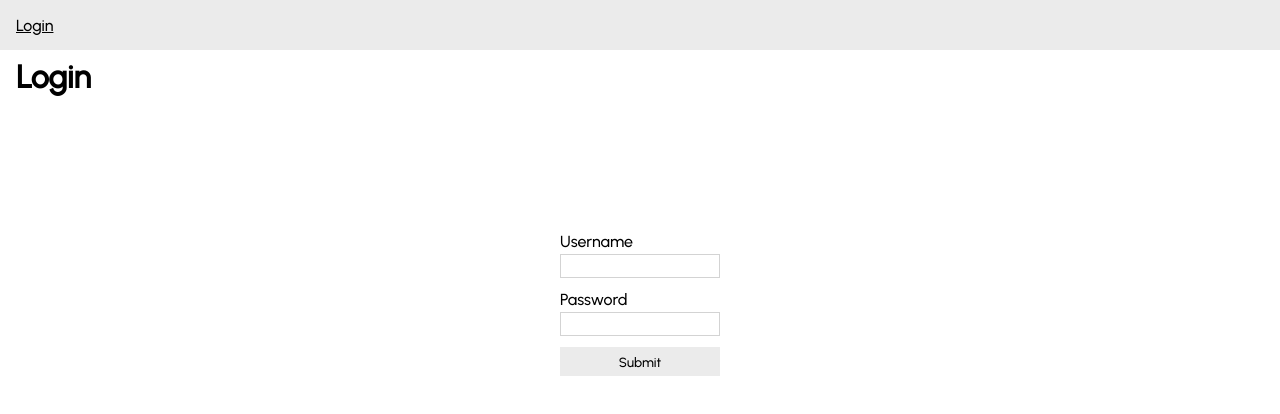
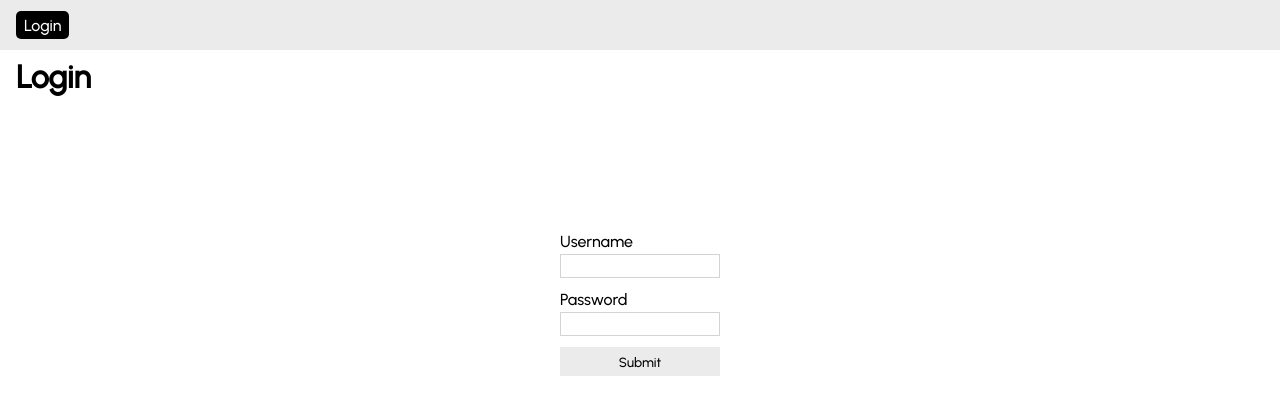
Before and after one commit to ahmadyattia/Elite-Manager, a React (Vite) app in the folder frontend/: page /login in a window 1280 px wide. Shown: the top 414 px of the page. Built offline with nearby package versions, Linux system fonts and the light colour scheme.

Commit message:
add admin tag to the navbar and restyle links

```diff
--- a/frontend/src/components/Navbar.tsx
+++ b/frontend/src/components/Navbar.tsx
@@ -4,11 +4,17 @@ import styles from "../styles/Navbar.module.css";
 
 const Navbar = () => {
   const isAuthenticated = useAuthStore((state: any) => state.isAuthenticated);
+  const isAdminAuthenticated = useAuthStore(
+    (state: any) => state.isAdminAuthenticated,
+  );
 
   return (
     <nav className={styles["navbar"]}>
       {isAuthenticated && <Link to={"home"}>Home</Link>}
       {!isAuthenticated && <Link to={"login"}>Login</Link>}
+      {isAdminAuthenticated && (
+        <span className={styles["admin-tag"]}>admin</span>
+      )}
     </nav>
   );
 };
--- a/frontend/src/styles/Navbar.module.css
+++ b/frontend/src/styles/Navbar.module.css
@@ -6,14 +6,25 @@
   justify-content: flex-start;
   align-items: center;
   padding: 1rem;
+  display: flex;
 }
 
 .navbar a {
-  display: inline-block;
-  text-decoration: underline;
-  color: black;
+  text-decoration: none;
+  background-color: black;
+  padding: 0.3rem 0.5rem;
+  border-radius: 5px;
+  color: white;
 }
 
 .navbar a:visited {
-  color: black;
+  color: white;
 }
+
+.admin-tag {
+  margin-left: auto;
+  background-color: lightgreen;
+  padding: 0.3rem 0.5rem;
+  border-radius: 5px;
+  color: green;
+}
```
